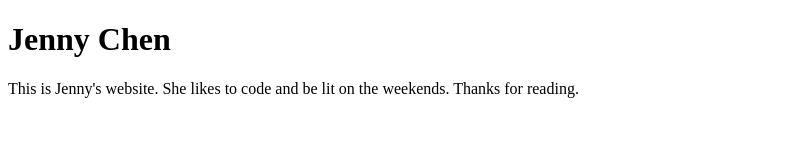
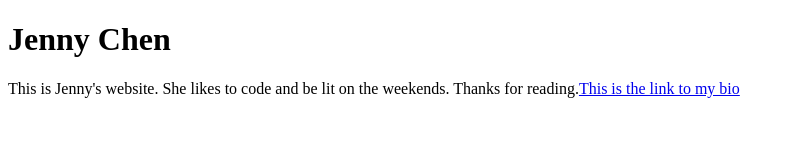
Before and after one commit to Jennayychen/Jennayychen.github.io, a plain HTML site: page index.html in a window 1280 px wide. Shown: the whole page, without its empty margins (0-795 px from the left). Drawn offline with Linux system fonts and the light colour scheme.

Commit message:
This is something else

```diff
--- a/index.html
+++ b/index.html
@@ -5,6 +5,6 @@
 </head>
 <body>
 	<h1>Jenny Chen</h1>
-	<p>This is Jenny's website. She likes to code and be lit on the weekends. Thanks for reading.</p>
+	<p>This is Jenny's website. She likes to code and be lit on the weekends. Thanks for reading.<a href="/bio">This is the link to my bio</a></p>
 </body>
 </html>
```
